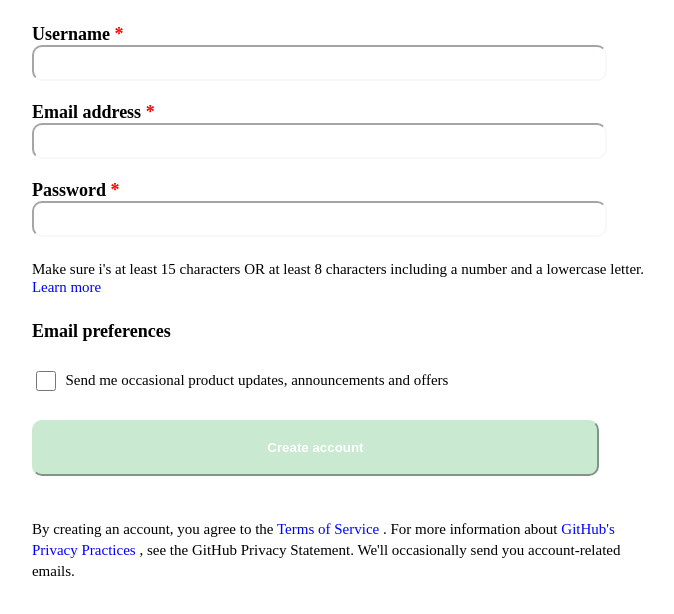
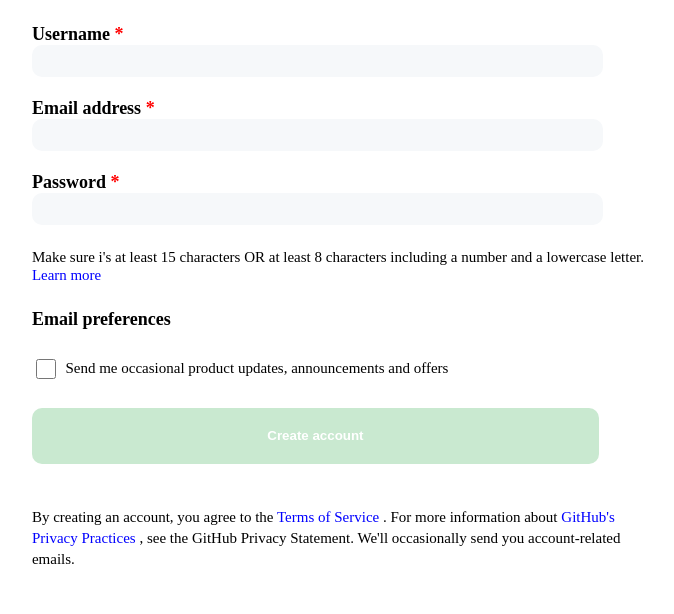
Before and after one commit to KaburaJ/signUpPage, a plain HTML site: page index.html in a window 1280 px wide. Shown: the part 160-774 px from the top of the page, without its empty margins (354-1028 px from the left). Drawn offline with Linux system fonts and the light colour scheme.

Commit message:
Add files via upload

```diff
--- a/style.css
+++ b/style.css
@@ -19,7 +19,9 @@
     height: 30px;
     border-radius: 10px;
     color:rgba(246,248,250,255);
-    border-color: rgba(246,248,250,255);
+    border-style: none;
+    background-color: rgba(246,248,250,255);
+    /* border-color: rgba(246,248,250,255); */
 }
 .register text{
     font-size: 15px;
@@ -33,7 +35,8 @@
 .register button{
     color: white;
     background-color: rgba(201,233,208,255);
-    border-color: rgba(201,233,208,255);
+    /*border-color: rgba(201,233,208,255);*/
+    border-style: none;
     width: 15cm;
     height: 1.5cm;
     border-radius: 10px;
```
